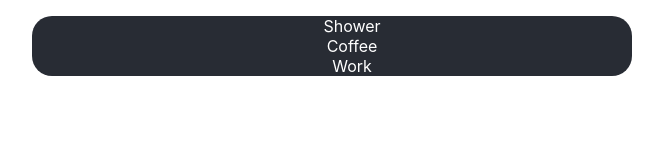
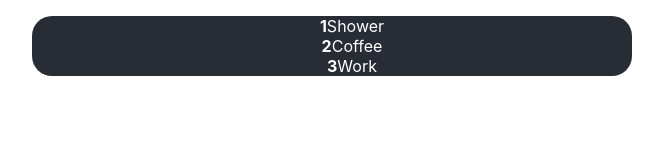
Before and after one commit to MeSeTLeN/minin-todo-app, a React (Create React App) app: page / in a window 1280 px wide. Shown: the top 160 px of the page, without its empty margins (308-971 px from the left). Built offline with nearby package versions, Linux system fonts and the light colour scheme.

Commit message:
add: todo index

```diff
--- a/src/Todo/TodoItem.js
+++ b/src/Todo/TodoItem.js
@@ -1,9 +1,9 @@
 import React from "react";
 
-function TodoItem({todo}) {
+function TodoItem({todo, index}) {
 
     return(
-        <li>{todo.title}</li>
+        <li><strong>{index+1}</strong>{todo.title}</li>
     )
 }
 
--- a/src/Todo/TodoList.js
+++ b/src/Todo/TodoList.js
@@ -5,7 +5,6 @@ const styles = {
   ul: {
     listStyle: "none",
     color: "#fff",
-    justifyContent: "center",
     display: "flex",
     flexDirection: "column",
     alignItems: "center",
@@ -15,8 +14,8 @@ const styles = {
 function TodoList(props) {
   return (
     <ul style={styles.ul}>
-      {props.todos.map((todo) => (
-        <TodoItem todo={todo} key={todo.id} />
+      {props.todos.map((todo, i) => (
+        <TodoItem todo={todo} key={todo.id} index={i} />
       ))}
     </ul>
   );
```
